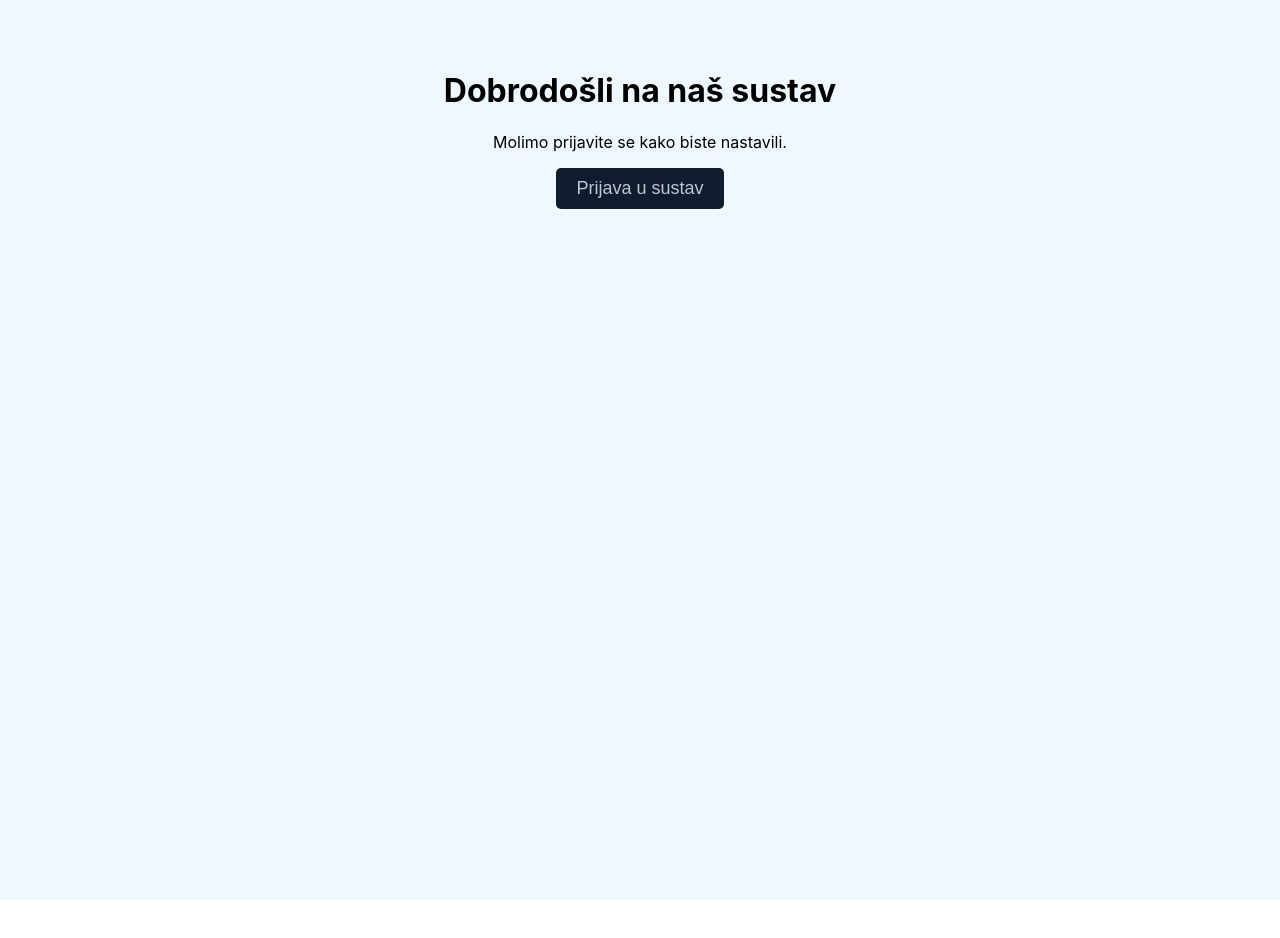
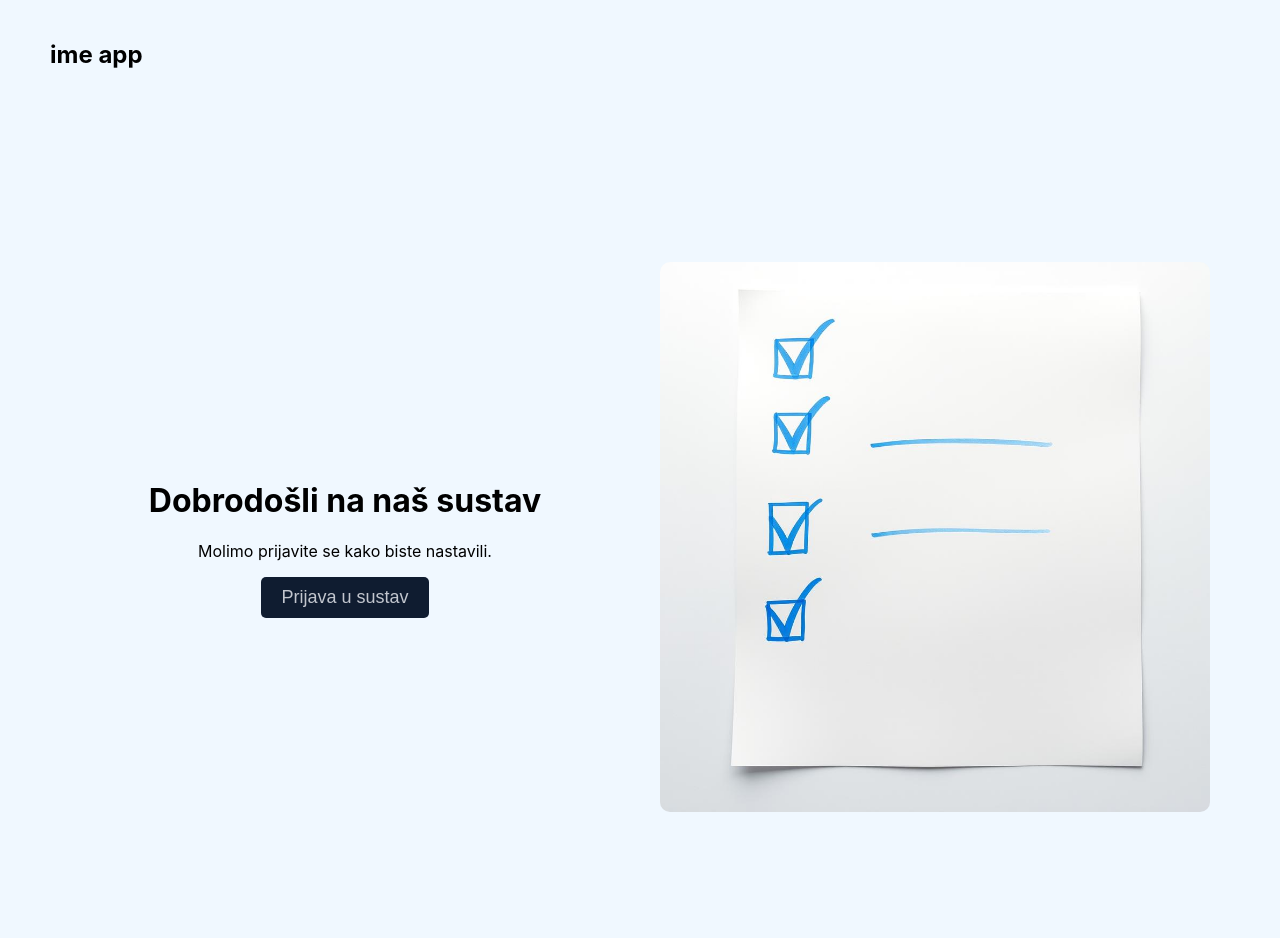
Before and after one commit to DinaVrandecic/qr-code, a React (Create React App) app in the folder qr-code-generator/: page / in a window 1280 px wide. Shown: the top 938 px of the page. Before the commit the page ends 900 px from the top, so only its background shows below. Built offline with nearby package versions, Linux system fonts and the light colour scheme.

Commit message:
landing page v2

```diff
--- a/qr-code-generator/src/LandingPage.js
+++ b/qr-code-generator/src/LandingPage.js
@@ -1,5 +1,6 @@
 import React from 'react';
 import { useNavigate } from 'react-router-dom'; // Ispravan import za navigaciju
+import image1 from './slike/image1.jpg'
 
 const LandingPage = () => {
   const navigate = useNavigate();  // Korištenje useNavigate za navigaciju
@@ -9,7 +10,12 @@ const LandingPage = () => {
   };
 
   return (
-    <div style={{ textAlign: 'center', padding: '50px', backgroundColor: '#f0f8ff', minHeight: '100vh' }}>
+    <div style={{ backgroundColor: '#f0f8ff' }}>
+      <div style={{ paddingLeft: '50px', backgroundColor: '#f0f8ff', paddingTop:'20px' }}>
+        <h2>ime app</h2>
+      </div>
+      <div style={{ display: 'flex', alignItems: 'center', justifyContent: 'space-between', minHeight: '100vh', padding: '50px' }}>
+        <div style={{ flex: 1, padding: '20px', textAlign: 'center' }}>
           <h1>Dobrodošli na naš sustav</h1>
           <p>Molimo prijavite se kako biste nastavili.</p>
           <button
@@ -19,6 +25,15 @@ const LandingPage = () => {
             Prijava u sustav
           </button>
         </div>
+        <div style={{ flex: 1, padding: '20px' }}>
+          <img
+            src={image1}
+            alt="Descriptive Alt Text"
+            style={{ width: '100%', height: 'auto', borderRadius: '10px' }}
+          />
+        </div>
+      </div>
+    </div>
   );
 };
 
```
Also changed, not shown: qr-code-generator/src/slike/image1.jpg (added). Lines whose indentation alone changed are shown as unchanged.
